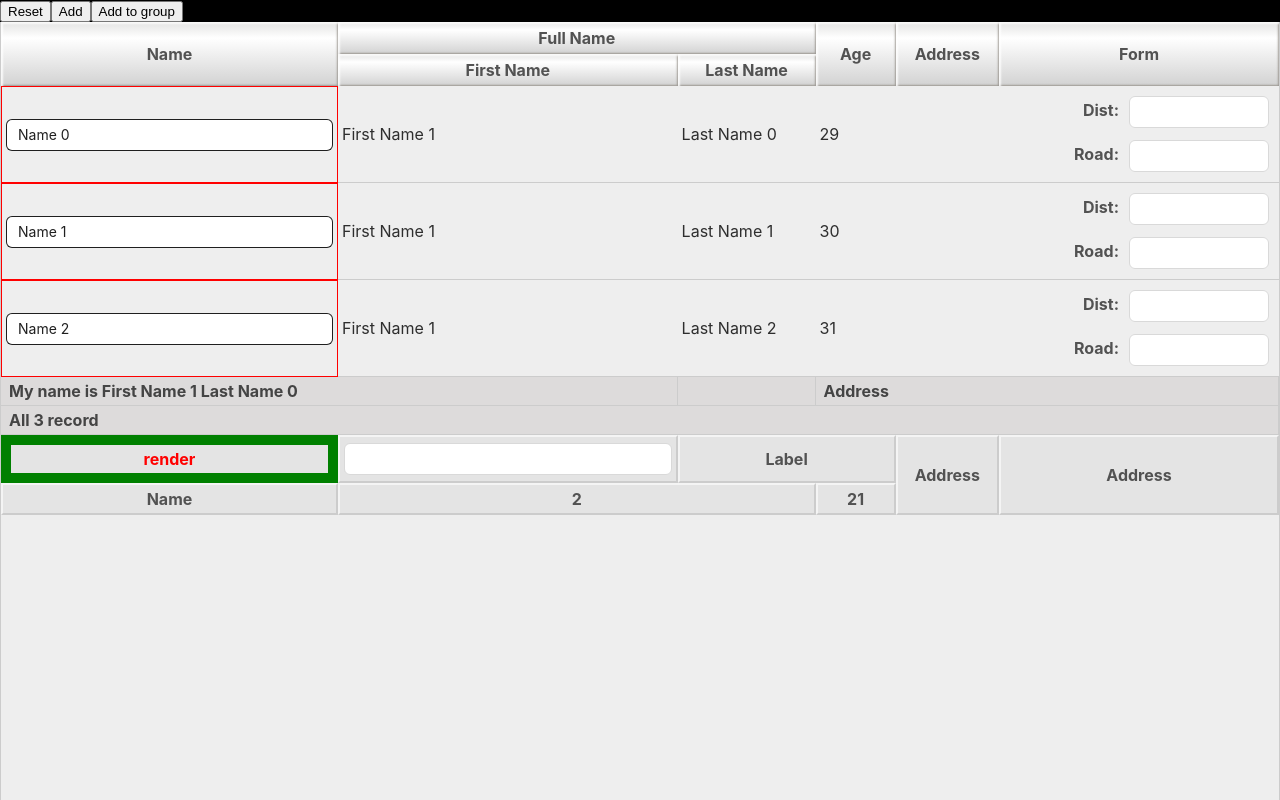
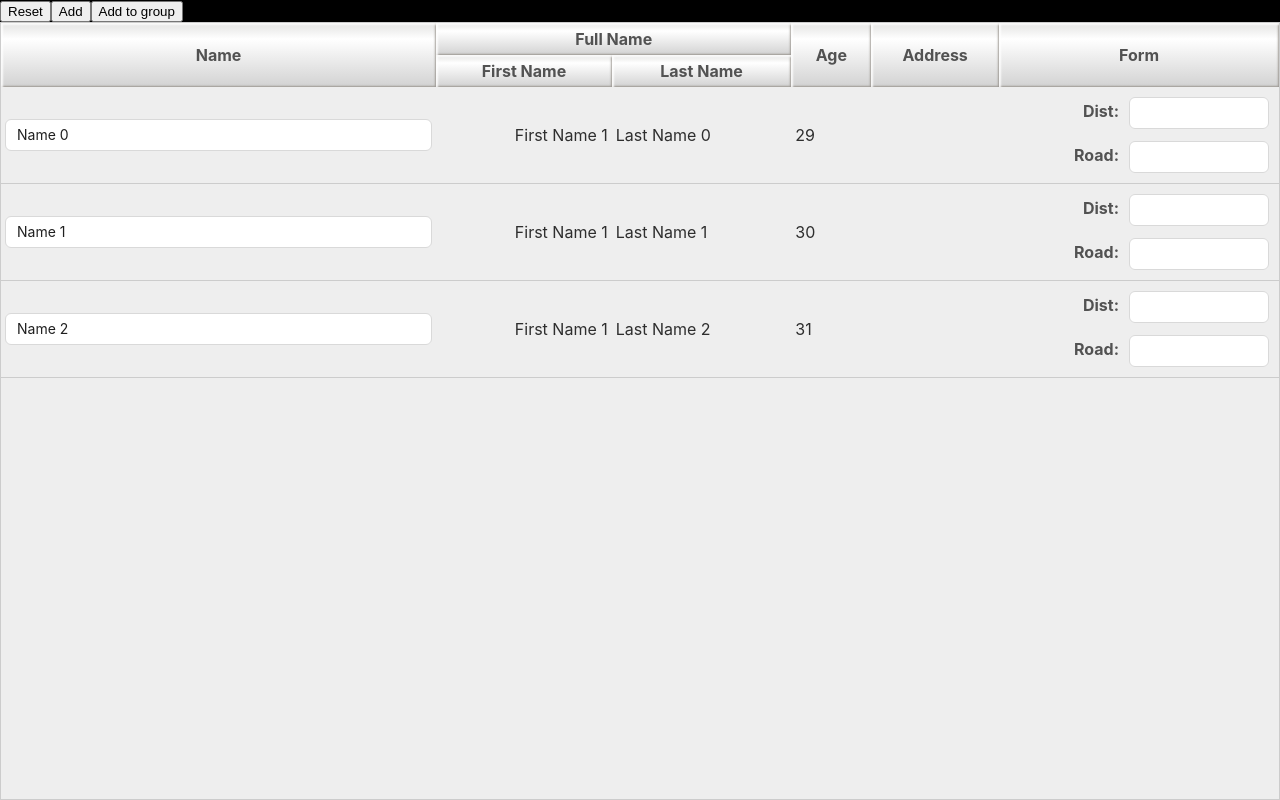
Before and after one commit to jorenlai/jrsymphony, a React (Create React App) app: page /table in a window 1280 px wide. Built offline with nearby package versions, Linux system fonts and the light colour scheme.

Commit message:
textAlign

```diff
--- a/src/AppTable.js
+++ b/src/AppTable.js
@@ -111,7 +111,7 @@ function AppTable() {
 					}
 				}
 			]}
-			groupFooter={[
+			xgroupFooter={[
 				[
 					{label:'Name',colSpan:2
 						,render({groupData}){
@@ -130,7 +130,7 @@ function AppTable() {
 				]
 			]}
 
-			footColumns={[
+			xfootColumns={[
 				[
 					{label:'Name',xcolSpan:2
 						,style(){
@@ -168,14 +168,14 @@ function AppTable() {
 			columns={[
 				{name:'name',label:'Name'
 					,type:Input
-					,typeStyle({record}){
+					,XtypeStyle({record}){
 						po(record)
 						return {
 							border:`1px solid ${record.name==null||record.name.trim()==''?'red':''}`
 							,width:'100%'
 						}
 					}
-					,style(){
+					,Xstyle(){
 						return {
 							border:'1px solid red'
 						}
@@ -184,7 +184,7 @@ function AppTable() {
 				,{name:'fullName',label:'Full Name'
 					// ,type:JRFields
 					,columns:[
-						{name:'firstName',label:'First Name',Xtype:Input}
+						{name:'firstName',label:'First Name',Xtype:Input,align:'end'}
 						,{name:'lastName',label:'Last Name',XgroupFootertype:JRInput}
 					]
 				}
--- a/src/jrs/JRSubmit.jsx
+++ b/src/jrs/JRSubmit.jsx
@@ -1,6 +1,6 @@
 import React from 'react'
 import axios from 'axios'
-import { colonValueString, po } from './JRUtils'
+import { colonValueString, flexType, po } from './JRUtils'
 import { displaySpinner } from '../jrx/LoadingBar'
 import msg from '../jrx/IMessage'
 
@@ -120,12 +120,13 @@ export default class JRSubmit extends React.Component {
             return this.#getValueByName(fullnamList,record[name])
         }
     }
+
     getValue(fullname){
         if(fullname){
             const fullnamList=fullname.split('.')
             return this.#getValueByName(fullnamList,this[this.from]?.value)
         }else{
-            return this[this.from]?.value
+            return flexType(this[this.from]?.value,this,null,null)
         }
     }
 
--- a/src/jrs/JRTable/JRTable.jsx
+++ b/src/jrs/JRTable/JRTable.jsx
@@ -165,7 +165,7 @@ export default class JRTable extends JRFrame {
                     table={this}
                 />
             </table>
-            {this.noData() && <div className={'empty'}>無資料</div>}
+            <div className={'empty'}>{this.noData() && '無資料'}</div>
         </StyledJRTable>
     }
 }
--- a/src/jrs/JRTable/StyledJRTable.jsx
+++ b/src/jrs/JRTable/StyledJRTable.jsx
@@ -6,8 +6,7 @@ export const StyledJRTable=styled.div`
     --column-b-hover-color:#ffffff;
 
     background: var(--column-b-color);
-    border-left:1px solid var(--column-bd-color);
-    border-right:1px solid var(--column-bd-color);
+    border:1px solid var(--column-bd-color);
 
     display:flex;
     flex-direction: column;
@@ -16,7 +15,7 @@ export const StyledJRTable=styled.div`
 
     .empty{
         color:#848484;
-        Xborder:10px solid red;
+
 
         height:100%;
         flex:1;
@@ -63,12 +62,12 @@ export const StyledJRTable=styled.div`
             position: sticky;
             bottom: 0;
 
-            tr:nth-child(1){
+            Xtr:nth-child(1){
                 th{
                     Xborder-top:1px solid var(--column-bd-color);
                 }
             }
-            th:nth-child(1){
+            Xth:nth-child(1){
                 Xborder-left:1px solid var(--column-bd-color);
             }
             th{
@@ -114,6 +113,4 @@ export const StyledJRTable=styled.div`
             }
         }
     }
-
-
 `
--- a/src/jrs/JRTable/TBodies.jsx
+++ b/src/jrs/JRTable/TBodies.jsx
@@ -92,13 +92,14 @@ const GroupFooter=(props)=>{
 ////////////////////////////////////////////////////////////////////////////
 const Td=({column:_column,record,tbodyIndex,trIndex,tdIndex,table})=>{
     let content
-    const {style:_style,type,typeStyle:_typeStyle,render,setValue,getValue,...column}=_column
+    const {style:_style,align,type,typeStyle:_typeStyle,render,setValue,getValue,...column}=_column
     const onChange=(inputValue)=>{
         const targetValue=inputValue?.target?.value ?? inputValue
         setValue(record,targetValue)
         table.setValue(table.getValue())
     }
     const style=flexType(_style,table,{},{})
+
     render?.bind(table)
     if(type){
         const typeStyle=flexType(_typeStyle,table,{record},{})
@@ -117,7 +118,10 @@ const Td=({column:_column,record,tbodyIndex,trIndex,tdIndex,table})=>{
         content=getValue(record)
     }
     return <td
-        style={style}
+        style={{
+            textAlign:align
+            ,...style
+        }}
         key={tdIndex}
     >
         {content}
```
